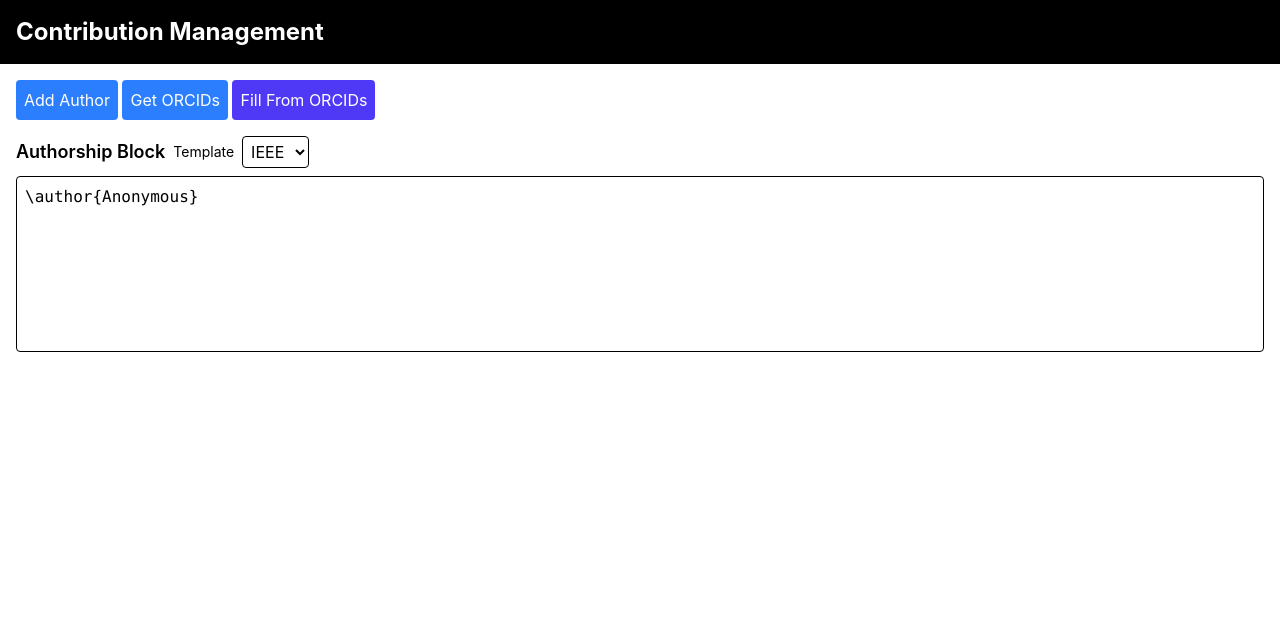
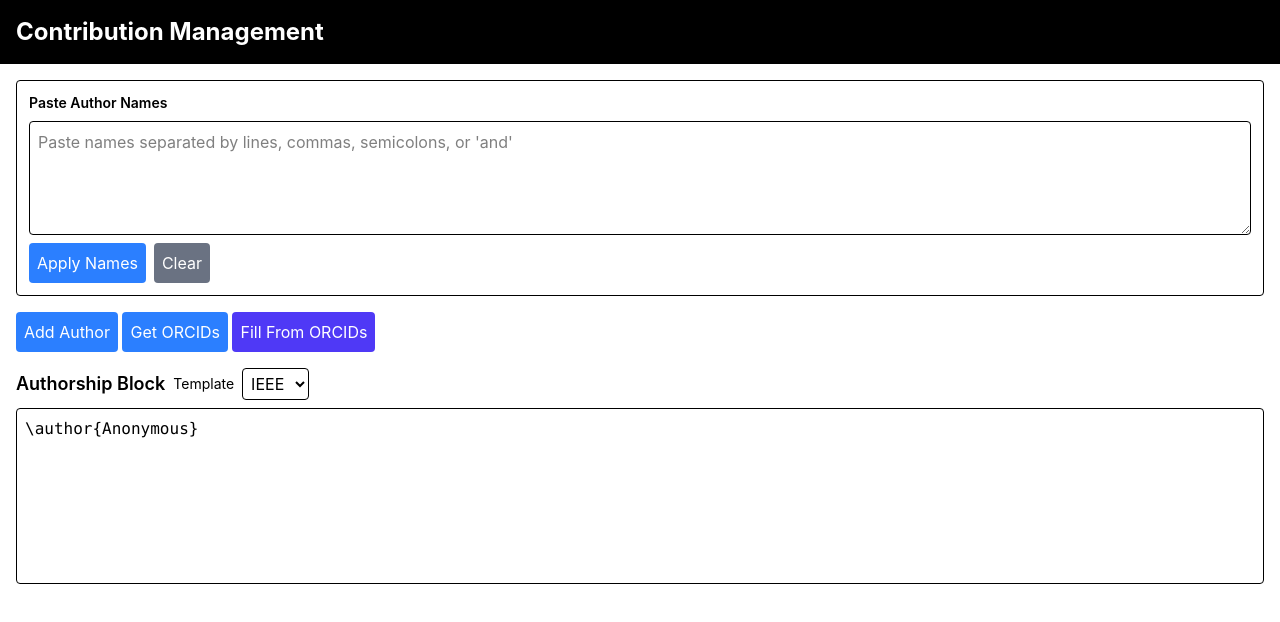
Before and after one commit to mcnuttandrew/contrib-builder, a Svelte app: page / in a window 1280 px wide. Shown: the top 622 px of the page. Built offline with nearby package versions, Linux system fonts and the light colour scheme.

Commit message:
paste in names

```diff
--- a/src/App.svelte
+++ b/src/App.svelte
@@ -5,12 +5,73 @@
   import templates from "./templates";
 
   let template = "ieee" as keyof typeof templates;
+  let bulkAuthorNames = "";
+
+  function parseAuthorNames(value: string): string[] {
+    const cleanedLines = value
+      .split(/\r?\n/)
+      .map((line) =>
+        line
+          .trim()
+          .replace(/^[-*]\s+/, "")
+          .replace(/^\d+[.)-]?\s+/, ""),
+      )
+      .filter(Boolean);
+
+    if (cleanedLines.length === 0) {
+      return [];
+    }
+
+    const splitPattern = /\s*(?:[,;|]|\band\b)\s*/i;
+    const names =
+      cleanedLines.length === 1
+        ? cleanedLines[0].split(splitPattern)
+        : cleanedLines.flatMap((line) =>
+            /[;|]|\band\b/i.test(line) ? line.split(splitPattern) : [line],
+          );
+
+    return names.map((name) => name.trim()).filter(Boolean);
+  }
+
+  function applyAuthorDump() {
+    const names = parseAuthorNames(bulkAuthorNames);
+    if (names.length === 0) {
+      return;
+    }
+
+    store.setAuthorsFromNames(names);
+  }
 </script>
 
 <div class="w-full bg-black text-white p-4">
   <h1 class="text-2xl font-bold">Contribution Management</h1>
 </div>
 <div class="flex flex-col gap-4 p-4">
+  <div class="flex flex-col gap-2 border rounded p-3">
+    <label class="text-sm font-semibold" for="bulk-author-names">
+      Paste Author Names
+    </label>
+    <textarea
+      id="bulk-author-names"
+      class="border p-2 rounded"
+      rows="4"
+      placeholder="Paste names separated by lines, commas, semicolons, or 'and'"
+      bind:value={bulkAuthorNames}
+    ></textarea>
+    <div class="flex gap-2">
+      <button
+        class="bg-blue-500 text-white p-2 rounded"
+        on:click={applyAuthorDump}>Apply Names</button
+      >
+      <button
+        class="bg-gray-500 text-white p-2 rounded"
+        on:click={() => {
+          bulkAuthorNames = "";
+        }}>Clear</button
+      >
+    </div>
+  </div>
+
   {#each $store.authors as author, idx}
     <Author {author} {idx} />
   {/each}
--- a/src/store.ts
+++ b/src/store.ts
@@ -99,6 +99,15 @@ function createStore() {
           [field]: updateFunc(oldStore[field as keyof StoreData] as any),
         }) as StoreData,
     );
+
+  const createEmptyAuthor = (): Author => ({
+    name: "New Author",
+    email: "",
+    affiliation: "",
+    orcid: null,
+    contributions: [],
+  });
+
   return {
     subscribe,
     undo: () =>
@@ -129,14 +138,18 @@ function createStore() {
     addAuthor: () =>
       updateValue<StoreData["authors"]>("authors", (authors) => [
         ...authors,
-        {
-          name: "New Author",
-          email: "",
-          affiliation: "",
-          orcid: null,
-          contributions: [],
-        },
+        createEmptyAuthor(),
       ]),
+    setAuthorsFromNames: (names: string[]) =>
+      updateValue<StoreData["authors"]>("authors", (authors) =>
+        names.map((name, idx) => {
+          const existing = authors[idx] ?? createEmptyAuthor();
+          return {
+            ...existing,
+            name,
+          };
+        }),
+      ),
     moveAuthor: (fromIdx: number, toIdx: number) =>
       updateValue<StoreData["authors"]>("authors", (authors) => {
         const newAuthors = [...authors];
```
